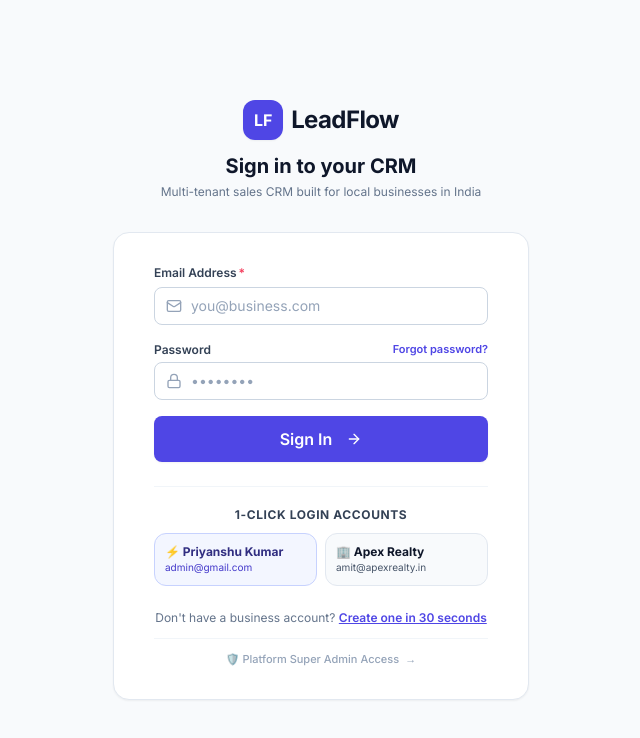
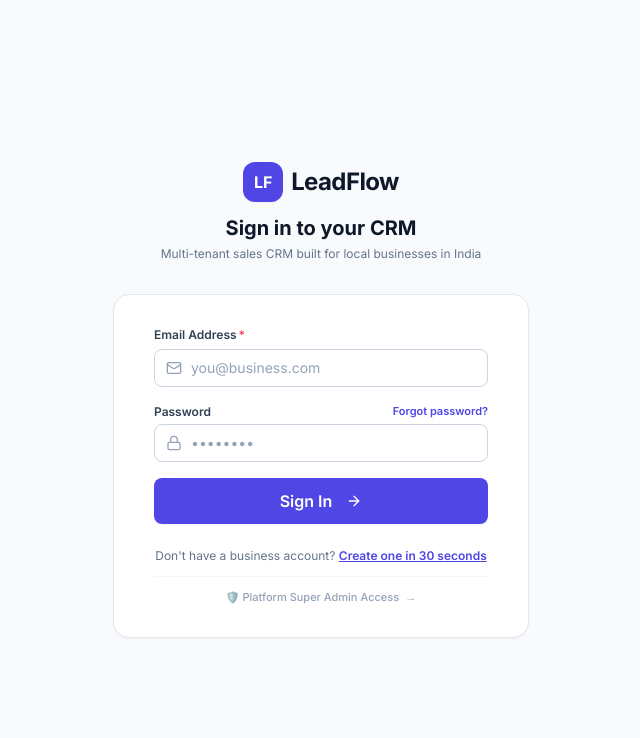
Before and after one commit to priynshu30/leadflow-saas-crm, a Next.js app: page /login in a window 1280 px wide. Shown: the top 738 px of the page, without its empty margins (319-959 px from the left). Built offline with nearby package versions, Linux system fonts and the light colour scheme.

Commit message:
security: remove 1-click demo accounts, clear pre-filled superadmin credentials, and enhance forgot password lookup

```diff
--- a/src/app/(auth)/login/page.tsx
+++ b/src/app/(auth)/login/page.tsx
@@ -98,38 +98,6 @@ export default function LoginPage() {
             </Button>
           </form>
 
-          {/* Quick Demo Accounts for Testing Multi-Tenancy */}
-          <div className="mt-6 pt-5 border-t border-slate-100 space-y-2.5">
-            <p className="text-xs font-bold text-slate-700 uppercase tracking-wider text-center">
-              1-Click Login Accounts
-            </p>
-            <div className="grid grid-cols-1 sm:grid-cols-2 gap-2">
-              <button
-                type="button"
-                onClick={() => {
-                  setEmail("admin@gmail.com");
-                  setPassword("Root@123");
-                }}
-                className="p-2.5 rounded-xl border border-indigo-200 bg-indigo-50/70 hover:bg-indigo-100/80 text-left transition-all"
-              >
-                <span className="font-bold text-xs text-indigo-900 block truncate">⚡ Priyanshu Kumar</span>
-                <span className="text-[10px] text-indigo-700 block">admin@gmail.com</span>
-              </button>
-
-              <button
-                type="button"
-                onClick={() => {
-                  setEmail("amit@apexrealty.in");
-                  setPassword("password123");
-                }}
-                className="p-2.5 rounded-xl border border-slate-200 bg-slate-50 hover:bg-slate-100 text-left transition-all"
-              >
-                <span className="font-bold text-xs text-slate-900 block truncate">🏢 Apex Realty</span>
-                <span className="text-[10px] text-slate-600 block">amit@apexrealty.in</span>
-              </button>
-            </div>
-          </div>
-
           <div className="mt-6 text-center text-xs text-slate-500 space-y-3">
             <div>
               Don't have a business account?{" "}
--- a/src/app/admin/login/page.tsx
+++ b/src/app/admin/login/page.tsx
@@ -10,8 +10,8 @@ import { useToast } from "@/components/ui/Toast";
 export default function SuperAdminLoginPage() {
   const router = useRouter();
   const { showToast } = useToast();
-  const [email, setEmail] = useState("admin@leadflow.in");
-  const [password, setPassword] = useState("SuperAdmin@123");
+  const [email, setEmail] = useState("");
+  const [password, setPassword] = useState("");
   const [loading, setLoading] = useState(false);
   const [error, setError] = useState("");
 
--- a/src/app/api/auth/forgot-password/route.ts
+++ b/src/app/api/auth/forgot-password/route.ts
@@ -13,9 +13,22 @@ export async function POST(req: NextRequest) {
     const body = await req.json();
     const validated = forgotPasswordSchema.parse(body);
 
-    const user = await prisma.user.findUnique({
-      where: { email: validated.email.toLowerCase().trim() },
+    const emailClean = validated.email.toLowerCase().trim();
+
+    let user = await prisma.user.findFirst({
+      where: {
+        email: { equals: emailClean },
+      },
     });
+
+    if (!user) {
+      // Try insensitive lookup fallback
+      user = await prisma.user.findFirst({
+        where: {
+          email: { equals: emailClean, mode: "insensitive" },
+        },
+      });
+    }
 
     if (!user) {
       return NextResponse.json(
```
